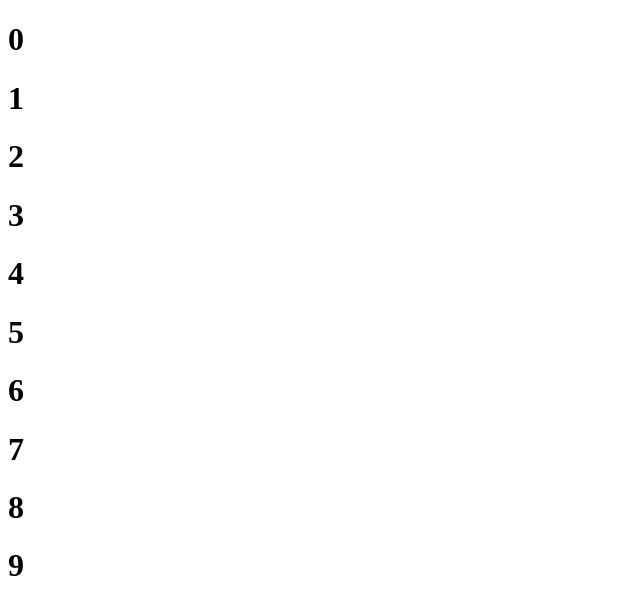
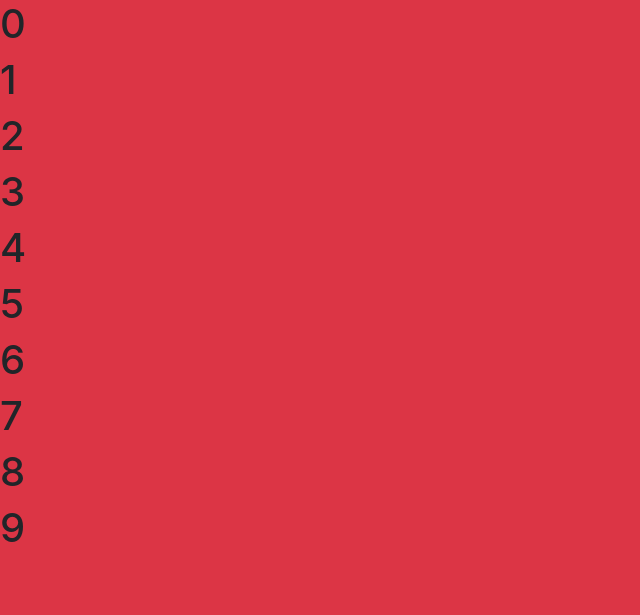
Before and after one commit to rogeriodelphi/TableauDeBordDevise, a Django app: page / in a window 1280 px wide. Shown: the top 615 px of the page, without its empty margins (0-640 px from the left). Run offline with Django 3.2, Linux system fonts and the light colour scheme; some libraries are stand-ins or nearby versions.

Commit message:
Création de l'application devise - Import des librairies Bootstrap et Chart.js

```diff
--- a/devise/templates/devise/index.html
+++ b/devise/templates/devise/index.html
@@ -3,8 +3,12 @@
 <head>
     <meta charset="UTF-8">
     <title>Tableau de Bord - Devise</title>
+
+    <!-- CSS only -->
+    <link rel="stylesheet" href="https://stackpath.bootstrapcdn.com/bootstrap/4.5.2/css/bootstrap.min.css" integrity="sha384-JcKb8q3iqJ61gNV9KGb8thSsNjpSL0n8PARn9HuZOnIxN0hoP+VmmDGMN5t9UJ0Z" crossorigin="anonymous">
+    <link rel="stylesheet" href="https://cdnjs.cloudflare.com/ajax/libs/Chart.js/2.9.3/Chart.min.css" integrity="sha512-/zs32ZEJh+/EO2N1b0PEdoA10JkdC3zJ8L5FTiQu82LR9S/rOQNfQN7U59U9BC12swNeRAz3HSzIL2vpp4fv3w==" crossorigin="anonymous" />
 </head>
-<body>
+<body class="bg-danger">
     {% for nombre in liste_nombre %}
         <h1>{{ nombre }}</h1>
     {% endfor %}
```
